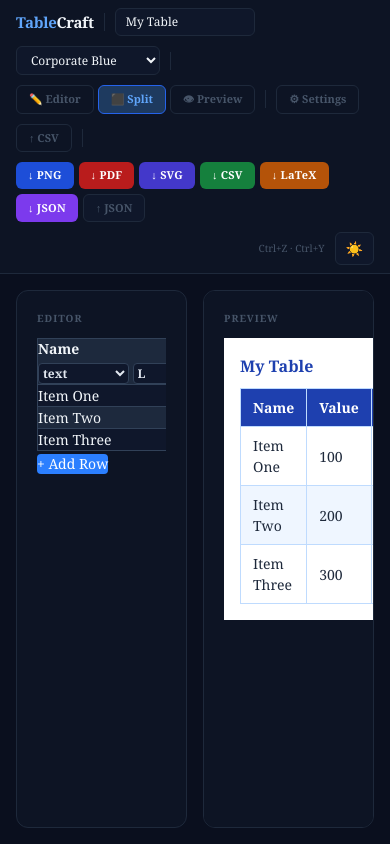
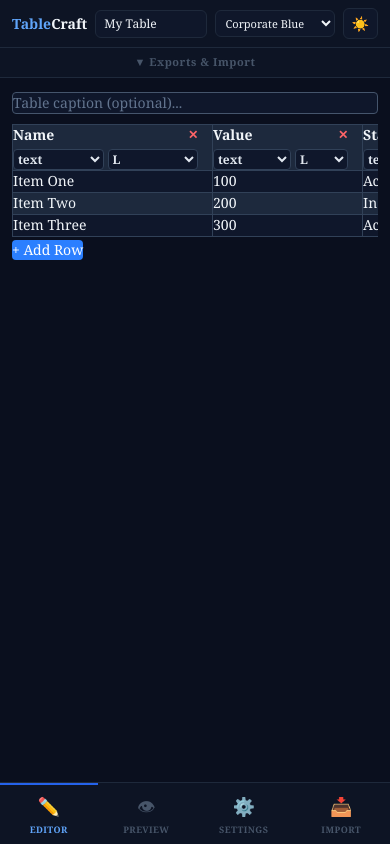
Before and after one commit to Hrxander-T/TableCraft, a React (Vite) app: page / in a window 390 px wide. Both pictures are taken after a click on the button "Launch TableCraft →". Built offline with nearby package versions, Linux system fonts and the light colour scheme.

Commit message:
feat: mobile responsive layout with bottom tab bar

```diff
--- a/src/components/editor/TableEditor.tsx
+++ b/src/components/editor/TableEditor.tsx
@@ -68,6 +68,8 @@ export default function TableEditor() {
     toggleRowHighlight,
     reorderColumns,
     reorderRows,
+    settings,
+    updateSettings
   } = useTableStore();
 
   const isDark = useUIStore((s) => s.colorMode === "dark");
@@ -86,10 +88,24 @@ export default function TableEditor() {
     rowEven: isDark ? "bg-slate-900" : "bg-white",
     rowOdd: isDark ? "bg-slate-800" : "bg-gray-50",
     inputBg: isDark ? "bg-slate-900" : "bg-white",
+    caption: isDark ? 'bg-slate-900 border-slate-600 text-slate-200 placeholder:text-slate-500'
+      : 'bg-white border-gray-300 text-gray-800 placeholder:text-gray-400'
   };
 
   return (
     <div className={`overflow-auto ${theme.text}`}>
+
+      <div style={{ marginBottom: 10, maxWidth: 400 }}>
+        <input
+          value={settings.caption}
+          onChange={(e) => updateSettings({ caption: e.target.value })}
+          placeholder="Table caption (optional)..."
+          className={`w-full px-2 py-1 text-sm rounded border outline-none ${theme.caption}`}
+          onFocus={(e) => (e.currentTarget.style.borderColor = '#2563eb')}
+          onBlur={(e) => (e.currentTarget.style.borderColor = isDark ? '#475569' : '#d1d5db')}
+        />
+      </div>
+
       <table className="border-collapse text-sm max-w-4xl">
 
         {/* --- Header --- */}
--- /dev/null
+++ b/src/components/mobile/MobileApp.tsx
@@ -0,0 +1,202 @@
+import { useState, useEffect } from 'react'
+import { useNavigate } from 'react-router-dom'
+
+// --- Components ---
+import TableEditor from '../editor/TableEditor'
+import TablePreview from '../preview/TablePreview'
+import ImportPanel from '../panels/ImportPanel'
+import SettingsPanel from '../panels/SettingsPanel'
+
+// --- Store ---
+import { useTableStore } from '../../store/tableStore'
+import { useHistoryStore } from '../../store/historyStore'
+import { useUIStore } from '../../store/uiStore'
+
+// --- Utils ---
+import { colors } from '../../utils/colors'
+import { themes } from '../../themes'
+
+// --- Exporters ---
+import { exportPNG } from '../../exporters/png'
+import { exportPDF } from '../../exporters/pdf'
+import { exportCSV } from '../../exporters/csv'
+import { exportJSON, importJSON } from '../../exporters/json'
+
+// --- Tab type ---
+type Tab = 'editor' | 'preview' | 'settings' | 'import'
+
+// --- Tab bar button ---
+function TabBtn({ label, icon, active, onClick, c }: {
+  label: string; icon: string; active: boolean
+  onClick: () => void; c: ReturnType<typeof colors>
+}) {
+  return (
+    <button onClick={onClick} style={{
+      flex: 1, display: 'flex', flexDirection: 'column',
+      alignItems: 'center', gap: 3, padding: '8px 4px',
+      background: 'none', border: 'none', cursor: 'pointer',
+      color: active ? c.accent : c.muted,
+      borderTop: '2px solid ' + (active ? c.accentBorder : 'transparent'),
+      fontFamily: 'inherit',
+    }}>
+      <span style={{ fontSize: 18 }}>{icon}</span>
+      <span style={{ fontSize: 9, fontWeight: 600, letterSpacing: '0.05em', textTransform: 'uppercase' }}>
+        {label}
+      </span>
+    </button>
+  )
+}
+
+export default function MobileApp() {
+  const [tab, setTab] = useState<Tab>('editor')
+  const [showExports, setShowExports] = useState(false)
+  const navigate = useNavigate()
+  const { title, setTitle, theme, setTheme } = useTableStore()
+  const loadState = useTableStore((s) => s.loadState)
+  const history = useHistoryStore()
+  const { colorMode, toggleColorMode } = useUIStore()
+  const c = colors(colorMode)
+
+  // --- Keyboard shortcuts ---
+  useEffect(() => {
+    function handleKey(e: KeyboardEvent) {
+      if (e.ctrlKey && e.key === 'z') {
+        const prev = history.undo(useTableStore.getState())
+        if (prev) useTableStore.getState().loadState(prev)
+      }
+      if (e.ctrlKey && e.key === 'y') {
+        const next = history.redo(useTableStore.getState())
+        if (next) useTableStore.getState().loadState(next)
+      }
+    }
+    window.addEventListener('keydown', handleKey)
+    return () => window.removeEventListener('keydown', handleKey)
+  }, [history])
+
+  return (
+    <div style={{
+      height: '100vh', background: c.bg, display: 'flex',
+      flexDirection: 'column', fontFamily: 'Georgia, serif',
+      color: c.text, overflow: 'hidden',
+    }}>
+
+      {/* --- Mobile top bar --- */}
+      <div style={{
+        display: 'flex', alignItems: 'center', gap: 8,
+        padding: '8px 12px', background: c.surface,
+        borderBottom: '1px solid ' + c.border, flexShrink: 0,
+      }}>
+        {/* --- Logo --- */}
+        <button onClick={() => navigate('/')} style={{
+          background: 'none', border: 'none', cursor: 'pointer',
+          fontSize: 14, fontWeight: 700, color: c.accent,
+          fontFamily: 'inherit', padding: 0,
+        }}>
+          Table<span style={{ color: c.text }}>Craft</span>
+        </button>
+
+        {/* --- Title input --- */}
+        <input
+          value={title}
+          onChange={(e) => setTitle(e.target.value)}
+          placeholder="Untitled"
+          style={{
+            flex: 1, background: c.surface2, border: '1px solid ' + c.border,
+            borderRadius: 6, padding: '4px 8px', fontSize: 12,
+            color: c.text, fontFamily: 'inherit', outline: 'none', minWidth: 0,
+          }}
+        />
+
+        {/* --- Theme selector --- */}
+        <select
+          value={theme}
+          onChange={(e) => setTheme(e.target.value)}
+          style={{
+            background: c.surface2, border: '1px solid ' + c.border,
+            borderRadius: 6, padding: '4px 6px', fontSize: 11,
+            color: c.text, fontFamily: 'inherit', outline: 'none',
+            maxWidth: 120
+          }}
+        >
+          {Object.entries(themes).map(([key, t]) => (
+            <option key={key} value={key}>{t.name}</option>
+          ))}
+        </select>
+
+        {/* --- Dark mode toggle --- */}
+        <button onClick={toggleColorMode} style={{
+          background: c.surface2, border: '1px solid ' + c.border,
+          borderRadius: 6, padding: '4px 8px', cursor: 'pointer', fontSize: 14,
+          flexShrink: 0,
+        }}>
+          {colorMode === 'dark' ? '☀️' : '🌙'}
+        </button>
+      </div>
+
+      {/* --- Export bar (collapsible) --- */}
+      <div style={{
+        background: c.surface, borderBottom: '1px solid ' + c.border,
+        flexShrink: 0,
+      }}>
+        <button onClick={() => setShowExports((v) => !v)} style={{
+          width: '100%', padding: '6px', background: 'none', border: 'none',
+          color: c.muted, fontSize: 11, fontWeight: 600, cursor: 'pointer',
+          fontFamily: 'inherit', letterSpacing: '0.05em',
+        }}>
+          {showExports ? '▲ Hide Exports' : '▼ Exports & Import'}
+        </button>
+
+        {showExports && (
+          <div style={{
+            display: 'flex', gap: 6, flexWrap: 'wrap',
+            padding: '8px 12px 12px',
+          }}>
+            {[
+              { label: '↓ PNG', color: '#1d4ed8', fn: () => exportPNG('table-preview', title) },
+              { label: '↓ PDF', color: '#b91c1c', fn: () => exportPDF('table-preview', title) },
+              { label: '↓ CSV', color: '#15803d', fn: () => exportCSV(useTableStore.getState().columns, useTableStore.getState().rows, title) },
+              { label: '↓ JSON', color: '#7c3aed', fn: () => exportJSON(useTableStore.getState()) },
+            ].map(({ label, color, fn }) => (
+              <button key={label} onClick={fn} style={{
+                padding: '5px 12px', background: color, color: '#fff',
+                border: 'none', borderRadius: 6, fontSize: 11, fontWeight: 600,
+                cursor: 'pointer', fontFamily: 'inherit',
+              }}>{label}</button>
+            ))}
+            <label style={{
+              padding: '5px 12px', background: c.surface2, color: c.muted,
+              borderRadius: 6, fontSize: 11, fontWeight: 600, cursor: 'pointer',
+              fontFamily: 'inherit', border: '1px solid ' + c.border,
+            }}>
+              ↑ JSON
+              <input type="file" accept=".json" style={{ display: 'none' }} onChange={async (e) => {
+                const file = e.target.files?.[0]
+                if (file) loadState(await importJSON(file))
+              }} />
+            </label>
+          </div>
+        )}
+      </div>
+
+      {/* --- Content area --- */}
+      <div style={{ flex: 1, overflow: 'auto', padding: 12 }}>
+        {tab === 'editor' && <TableEditor />}
+        {tab === 'preview' && <TablePreview />}
+        {tab === 'settings' && <SettingsPanel c={c} />}
+        {tab === 'import' && <ImportPanel />}
+      </div>
+
+      {/* --- Bottom tab bar --- */}
+      <div style={{
+        display: 'flex', background: c.surface,
+        borderTop: '1px solid ' + c.border, flexShrink: 0,
+      }}>
+        <TabBtn label="Editor" icon="✏️" active={tab === 'editor'} onClick={() => setTab('editor')} c={c} />
+        <TabBtn label="Preview" icon="👁" active={tab === 'preview'} onClick={() => setTab('preview')} c={c} />
+        <TabBtn label="Settings" icon="⚙️" active={tab === 'settings'} onClick={() => setTab('settings')} c={c} />
+        <TabBtn label="Import" icon="📥" active={tab === 'import'} onClick={() => setTab('import')} c={c} />
+      </div>
+
+    </div>
+  )
+}
--- a/src/components/panels/SettingsPanel.tsx
+++ b/src/components/panels/SettingsPanel.tsx
@@ -60,7 +60,7 @@ export default function SettingsPanel({ c }: {
                 </div>
             </div>
 
-            {/* --- Caption --- */}
+            {/* --- Caption ---
             <div>
                 <Section label="Caption" c={c} />
                 <input
@@ -76,7 +76,7 @@ export default function SettingsPanel({ c }: {
                     onFocus={(e) => (e.currentTarget.style.borderColor = '#2563eb')}
                     onBlur={(e) => (e.currentTarget.style.borderColor = c.border)}
                 />
-            </div>
+            </div> */}
 
         </div>
     )
--- /dev/null
+++ b/src/hooks/useIsMobile.ts
@@ -0,0 +1,14 @@
+import { useState, useEffect } from 'react'
+
+// --- Returns true if viewport width < 768px ---
+export function useIsMobile() {
+  const [isMobile, setIsMobile] = useState(window.innerWidth < 768)
+
+  useEffect(() => {
+    function handle() { setIsMobile(window.innerWidth < 768) }
+    window.addEventListener('resize', handle)
+    return () => window.removeEventListener('resize', handle)
+  }, [])
+
+  return isMobile
+}
--- a/src/pages/App.tsx
+++ b/src/pages/App.tsx
@@ -1,17 +1,19 @@
 import { useEffect, useState } from 'react'
-
 // --- Components ---
 import Toolbar from '../components/toolbar/Toolbar'
 import TableEditor from '../components/editor/TableEditor'
 import TablePreview from '../components/preview/TablePreview'
 import ImportPanel from '../components/panels/ImportPanel'
 import SettingsPanel from '../components/panels/SettingsPanel'
+import MobileApp from '../components/mobile/MobileApp'
 import { Panel, PanelLabel } from '../components/ui'
 
 // --- Store ---
 import { useTableStore } from '../store/tableStore'
 import { useHistoryStore } from '../store/historyStore'
 import { useUIStore } from '../store/uiStore'
+
+import { useIsMobile } from '../hooks/useIsMobile'
 
 // --- Utils ---
 import { colors } from '../utils/colors'
@@ -38,6 +40,9 @@ export default function App() {
     window.addEventListener('keydown', handleKey)
     return () => window.removeEventListener('keydown', handleKey)
   }, [history])
+
+  const isMobile = useIsMobile()
+  if (isMobile) return <MobileApp />
 
   return (
     <div style={{
```
